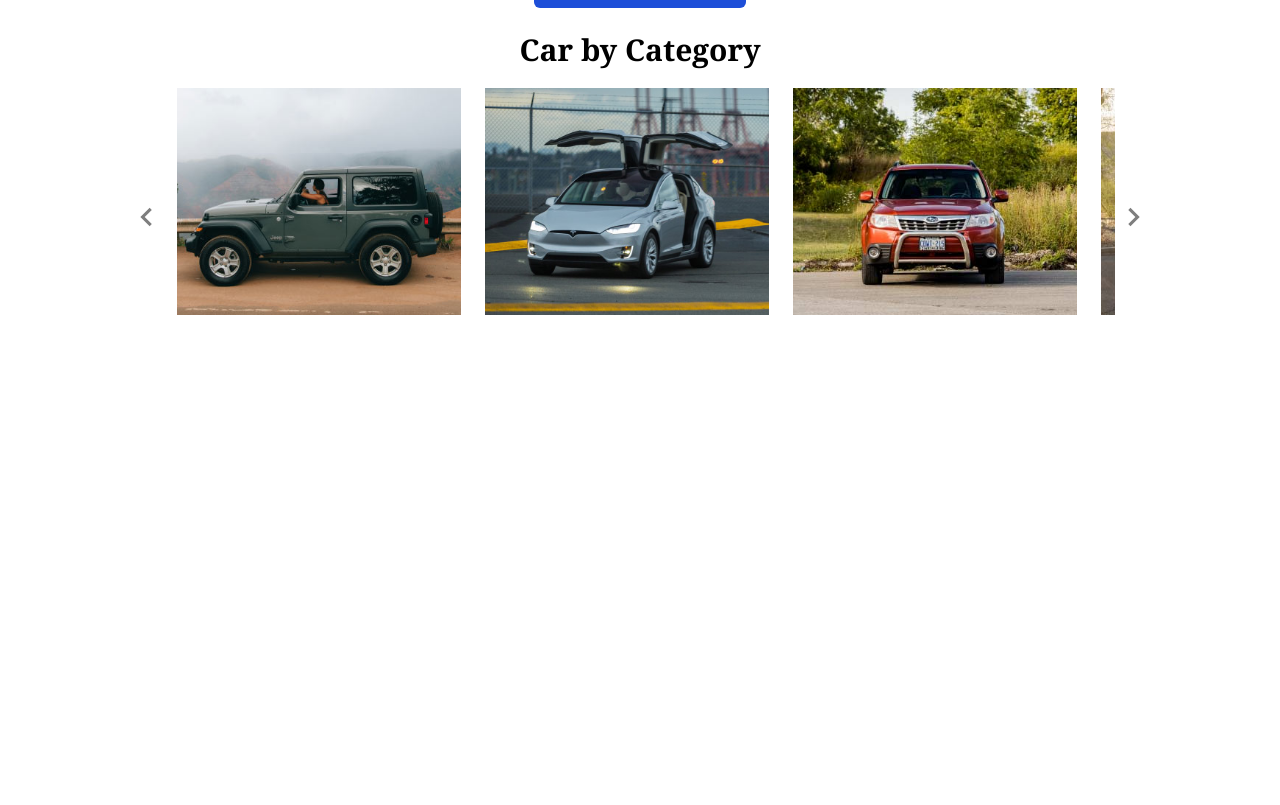
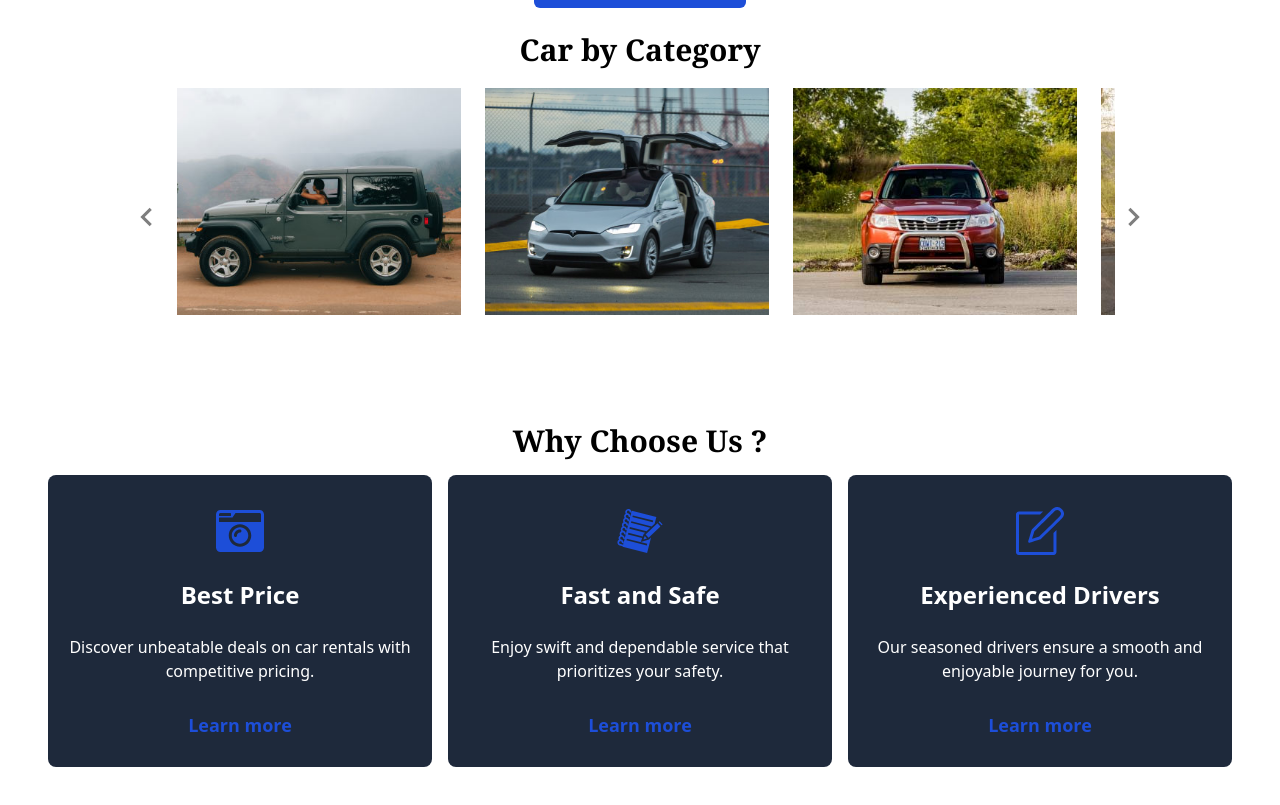
Before and after one commit to manishapariyar/RentalCar, a React (Vite) app: page / in a window 1280 px wide. Shown: the part 1574-2379 px from the top of the page. Before the commit the page ends 1925 px from the top, so only its background shows below. Built offline with nearby package versions, Linux system fonts and the light colour scheme.

Commit message:
oursevices is completed

```diff
--- a/src/App.jsx
+++ b/src/App.jsx
@@ -3,6 +3,7 @@ import Navbar from './components/navbar/Navbar'
 import Hero from './Hero/Hero';
 import About from './components/about/About';
 import Services from './components/services/Services';
+import OurServices from './ourServices/OurServices';
 
 const App = () => {
 
@@ -30,7 +31,8 @@ const App = () => {
       <Navbar theme={theme} setTheme={setTheme}/>
       <Hero theme = {theme}/>
       <About/>
-    <Services/>
+      <Services/>
+      <OurServices/>
     </div>
   )
 }
--- a/src/components/Scrollhanlde.jsx
+++ /dev/null
@@ -1,34 +0,0 @@
-import React, { useRef } from 'react';
-
-const InfiniteHorizontalScroll = () => {
-    const containerRef = useRef(null);
-
-    const handleScroll = () => {
-        const container = containerRef.current;
-        if (container.scrollLeft + container.clientWidth >= container.scrollWidth) {
-            // Append new content when reaching end of scroll
-            const newContent = document.createElement('div');
-            newContent.textContent = 'New Item'; // Replace with your content
-            container.appendChild(newContent);
-        }
-    };
-
-    return (
-        <div
-            className="overflow-x-auto whitespace-nowrap border border-gray-300 p-4"
-            onScroll={handleScroll}
-            ref={containerRef}
-        >
-            {/* Scrollable content */}
-            <div className="inline-block">
-                {/* Initial content */}
-                <div className="inline-block px-4 py-2 bg-gray-200 rounded mr-4">Item 1</div>
-                <div className="inline-block px-4 py-2 bg-gray-200 rounded mr-4">Item 2</div>
-                <div className="inline-block px-4 py-2 bg-gray-200 rounded mr-4">Item 3</div>
-                {/* Additional items will be dynamically added */}
-            </div>
-        </div>
-    );
-};
-
-export default InfiniteHorizontalScroll;
--- /dev/null
+++ b/src/ourServices/OurServices.jsx
@@ -0,0 +1,71 @@
+import React from 'react'
+import whyUs from '../assets/whyUs.jpg'
+import { FaCameraRetro } from "react-icons/fa";
+import { GiNotebook } from "react-icons/gi";
+import { SlNote } from "react-icons/sl";
+
+const skillsData = [
+  {
+    name: "Best Price",
+    icon: (
+      <FaCameraRetro className="text-5xl text-primary group-hover:text-black duration-300" />
+    ),
+    link: "#",
+    description: "Discover unbeatable deals on car rentals with competitive pricing.",
+    aosDelay: "0",
+  },
+  {
+    name: "Fast and Safe",
+    icon: (
+      <GiNotebook className="text-5xl text-primary group-hover:text-black duration-300" />
+    ),
+    link: "#",
+    description: "Enjoy swift and dependable service that prioritizes your safety.",
+    aosDelay: "500",
+  },
+  {
+    name: "Experienced Drivers",
+    icon: (
+      <SlNote className="text-5xl text-primary group-hover:text-black duration-500" />
+    ),
+    link: "#",
+    description: "Our seasoned drivers ensure a smooth and enjoyable journey for you.",
+    aosDelay: "1000",
+  },
+];
+
+const OurServices = () => {
+  return (
+    <div className='"dark:bg-black  dark:text-white py-14 sm:min-h-[300px] sm:grid sm:place-items-center"'>
+       <div className="container">
+        <div className="p-2 text-center">
+        <h1 className='text-3xl p-2 font-bold font-serif'>Why Choose Us ? </h1>
+        </div>
+        <div className="grid grid-cols-1 sm:grid-cols-2 md:grid-cols-3 gap-4">
+            {skillsData.map((skill) => (
+              <div
+                key={skill.name}
+                data-aos="fade-up"
+                data-aos-delay={skill.aosDelay}
+                className="card text-center group space-y-3 sm:space-y-6 p-2 sm:py-6  sm:pt-8 bg-slate-800 hover:bg-primary duration-300 text-white hover:text-black rounded-lg"
+              >
+                <div className="grid place-items-center">{skill.icon}</div>
+                <h1 className="text-2xl font-bold">{skill.name}</h1>
+                <p>{skill.description}</p>
+                <a
+                  href={skill.link}
+                  className="inline-block text-lg font-semibold py-1 text-primary group-hover:text-black duration-300"
+                >
+                  Learn more
+                </a>
+              </div>
+            ))}
+          </div>
+       </div>
+
+
+    </div>
+  )
+}
+
+export default OurServices
--- a/src/shared/images.js
+++ b/src/shared/images.js
@@ -62,4 +62,5 @@ const data = [
   }
 ];
 
+
 export default data;
```
Also changed, not shown: src/assets/whyUs.jpg (added).
